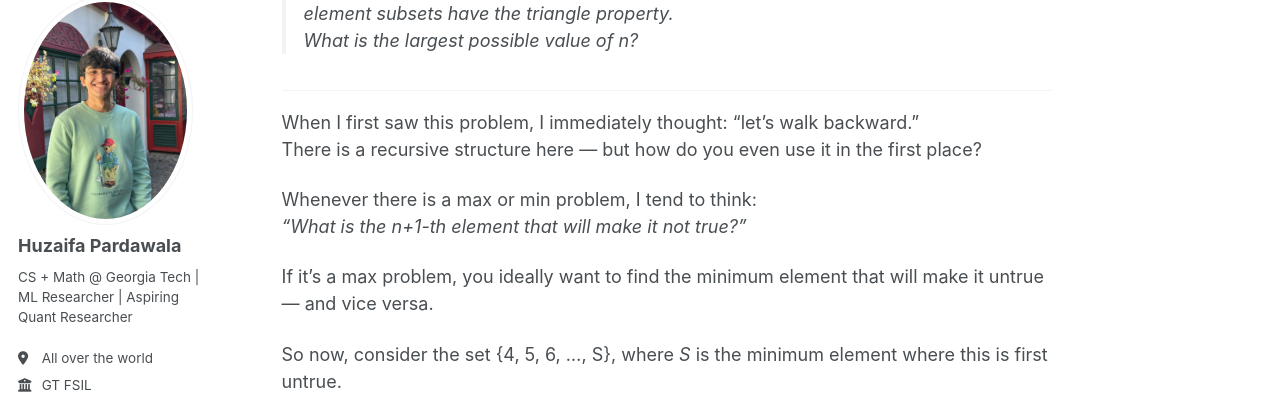
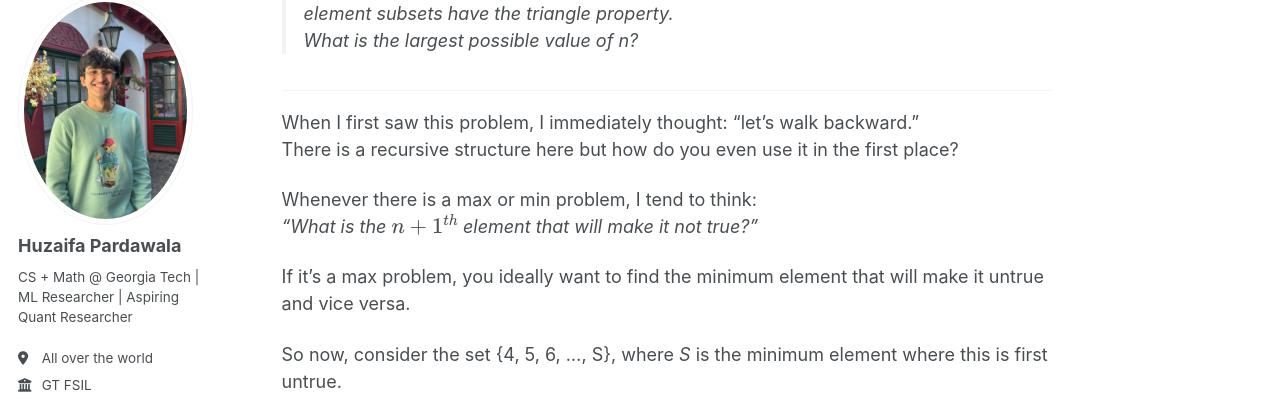
Before and after one commit to huzaifahp7/huzaifahp7.github.io, a Jekyll site: the page built from _posts/2025-06-01-blog-post-3.md, in a window 1280 px wide and 1400 px high, scrolled down 459 px. Shown: the part 121-520 px from the top of the window. Built offline with Jekyll 4.4.1, drawn with Linux system fonts in a browser that asks for light colours; some web fonts are replaced; some of the changed text lies outside the part shown.

Commit message:
feat: minor edits

```diff
--- a/_posts/2025-06-01-blog-post-3.md
+++ b/_posts/2025-06-01-blog-post-3.md
@@ -20,12 +20,12 @@ The problem states:
 ---
 
 When I first saw this problem, I immediately thought: "let’s walk backward."
-There is a recursive structure here — but how do you even use it in the first place?
+There is a recursive structure here but how do you even use it in the first place?
 
 Whenever there is a max or min problem, I tend to think:
-*"What is the n+1-th element that will make it not true?"*
+*"What is the $$n+1^{th}$$ element that will make it not true?"*
 
-If it's a max problem, you ideally want to find the minimum element that will make it untrue — and vice versa.
+If it's a max problem, you ideally want to find the minimum element that will make it untrue and vice versa.
 
 So now, consider the set {4, 5, 6, ..., S}, where *S* is the minimum element where this is first untrue.
 Now pick an arbitrary subset {s₁, s₂, ..., s₁₀} from this set, and let s₁ < s₂ < ... < s₁₀.
@@ -77,4 +77,4 @@ Thus, *254 - 1 = 253* is the maximum number where this is true.
 ---
 
 See how the Fibonacci sequence came into play?
-It is one of my personal favorite mathematical ideas, and I love solving DP problems in algorithms — Fibonacci being a common occurrence in those.
+It is one of my personal favorite mathematical ideas, and I love solving DP problems in algorithms - Fibonacci being a common occurrence in those.
```
Also changed, not shown: _writings/04-20-2025-quote1-happysad.md (+1 -1 lines), _writings/04-22-2025-quote2-zahirbaatin.md (+1 -2 lines), _writings/04-29-2025-friendsgrad.md (added).
